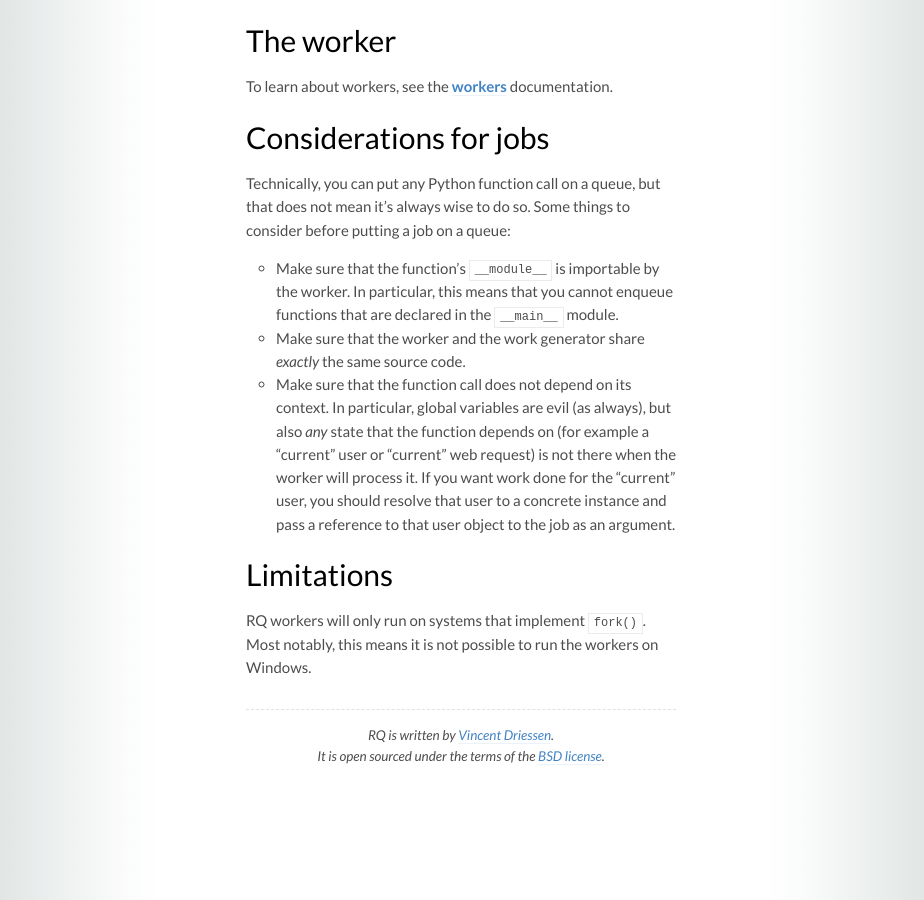
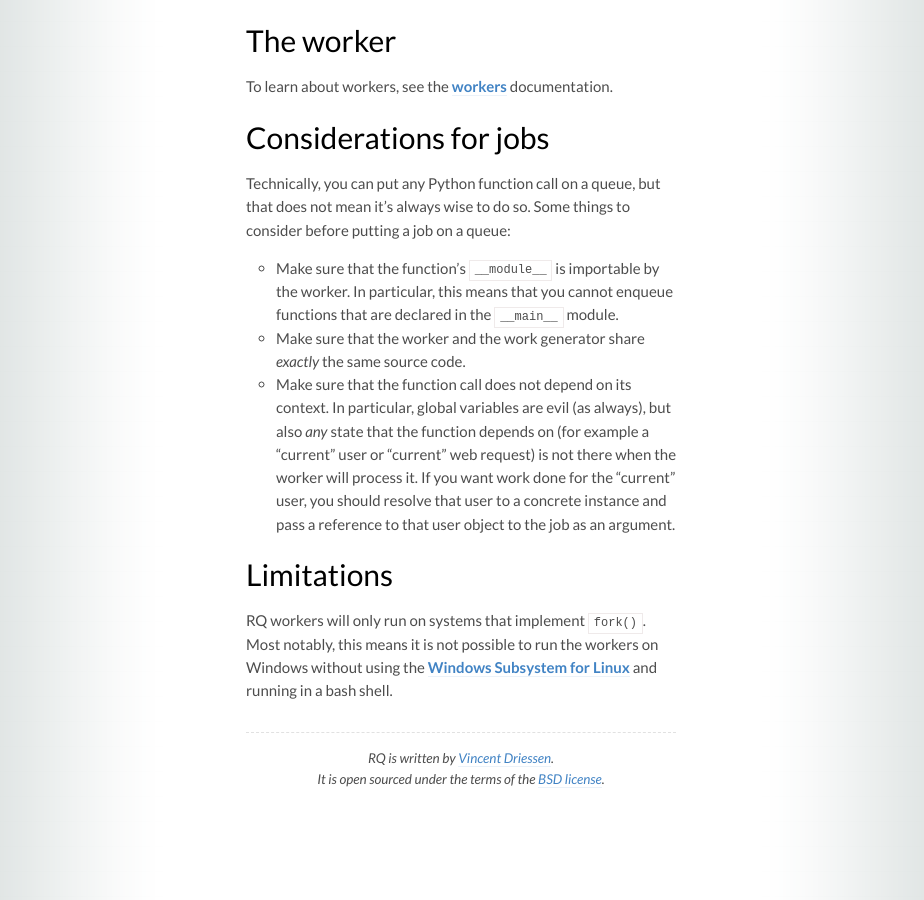
Before and after one commit to rq/rq, a Jekyll site: the page built from docs/docs/index.md, in a window 1280 px wide and 900 px high, scrolled down 4353 px. Shown: the whole window, without its empty margins (179-1103 px from the left). Built offline with Jekyll 4.4.1, drawn with Linux system fonts in a browser that asks for light colours; some web fonts are replaced.

Commit message:
Windows Clarification
You can use WSL and run RQ and Redis on Windows by running them in a bash shell within windows.

```diff
--- a/docs/docs/index.md
+++ b/docs/docs/index.md
@@ -228,7 +228,7 @@ on a queue:
 ## Limitations
 
 RQ workers will only run on systems that implement `fork()`.  Most notably,
-this means it is not possible to run the workers on Windows.
+this means it is not possible to run the workers on Windows without using the [Windows Subsystem for Linux](https://docs.microsoft.com/en-us/windows/wsl/about) and running in a bash shell.
 
 
 [m]: http://pypi.python.org/pypi/mailer
```
